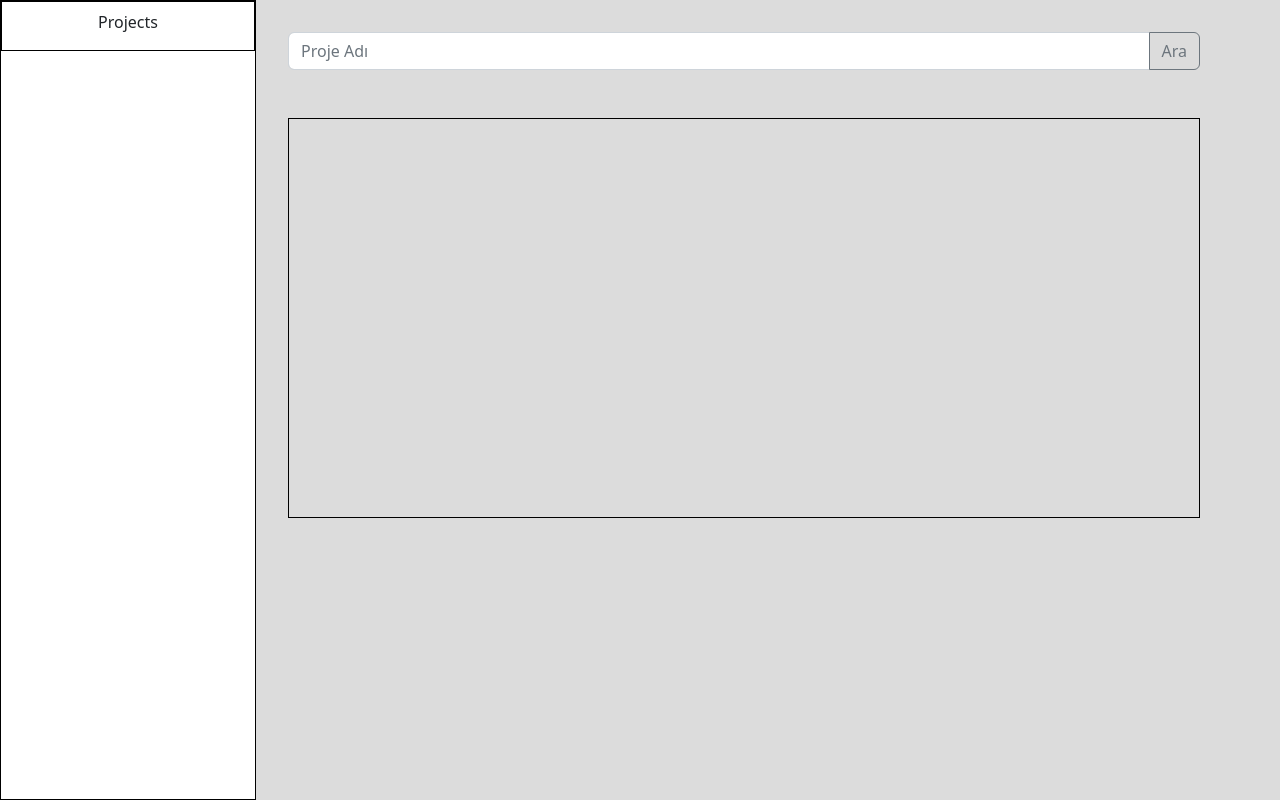
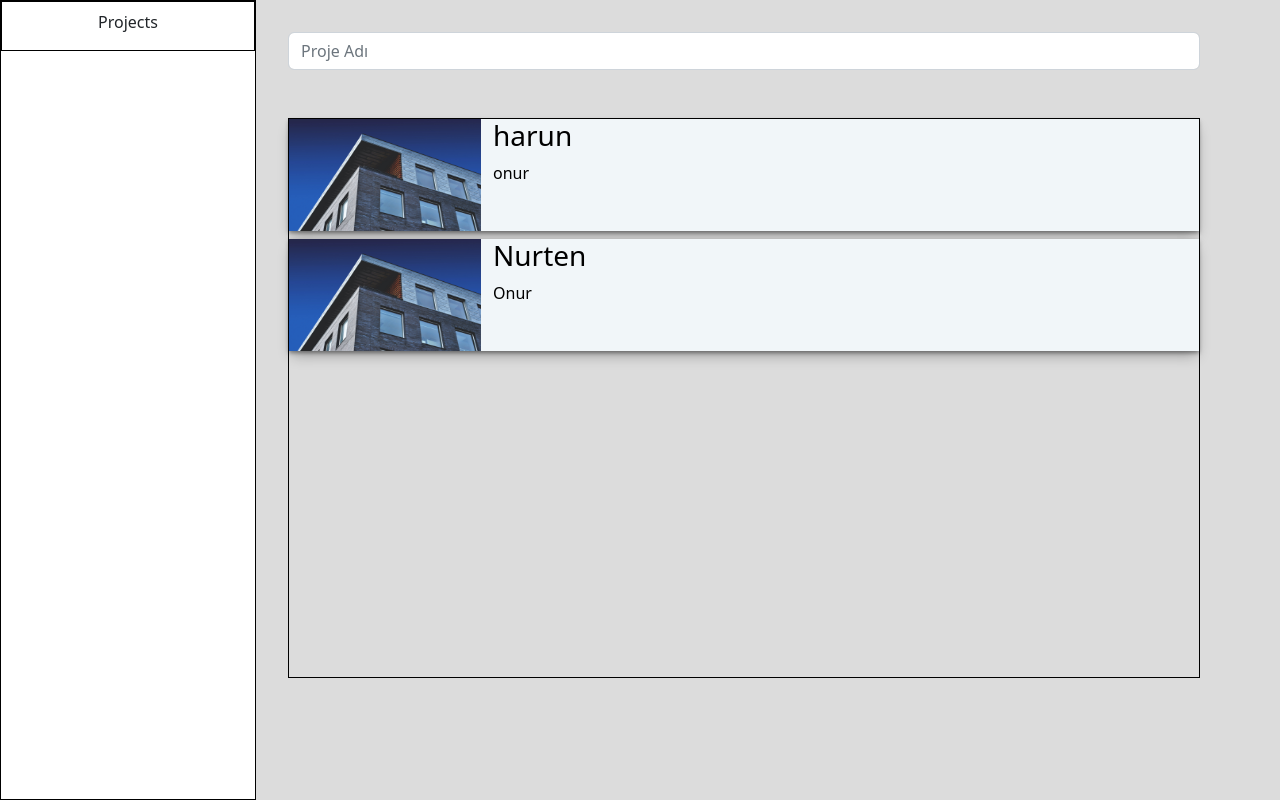
Before and after one commit to haro3535/personal-website, a Next.js app in the folder my-app/: page /admin in a window 1280 px wide. Built offline with nearby package versions, Linux system fonts and the light colour scheme.

Commit message:
admin update

```diff
--- a/my-app/src/pages/admin.js
+++ b/my-app/src/pages/admin.js
@@ -1,7 +1,9 @@
 import { useRouter } from "next/router";
 import { useEffect, useState } from "react";
+import useSWR from 'swr';
+import Image from 'next/image'
 
-
+const fetcher = (url) => fetch(url).then((res) => res.json());
 
 export async function getStaticProps(){
     const res = await fetch('http://localhost:3000/api/check');
@@ -17,6 +19,7 @@ export async function getStaticProps(){
 export default function Admin({ admin }){
     const router = useRouter();
     const [flag, setFlag] = useState(false);
+    const [search, setSearch] = useState('');
 
 
     useEffect(() => {
@@ -29,6 +32,10 @@ export default function Admin({ admin }){
         }
     })
 
+    const handleSearch = (e) => {
+        setSearch(e.target.value);
+    }
+
     return(
         <>
             <main>
@@ -38,19 +45,18 @@ export default function Admin({ admin }){
                 <div style={{width: '100vw', height: '100vh',display: 'flex'}}>
                     <div className="left-panel" style={{width: '20vw', height: '100vh', border: '1px solid black'}}>
                         <div className="left-menu">
-                            <div className="left-menu-elements">Projects</div>
+                            <div className="left-menu-elements" onClick={() => displayProjects()}>Projects</div>
                             <div className="left-menu-elements"></div>
                             <div className="left-menu-elements"></div>
                         </div>
                     </div>
                     <div className="right-panel">
                         <div className="project-info">
-                            <div class="input-group mb-3">
-                                <input type="text" class="form-control" placeholder="Proje Adı" aria-label="Recipient's username" aria-describedby="button-addon2" />
-                                <button class="btn btn-outline-secondary" type="button" id="button-addon2">Ara</button>
+                            <div className="input-group mb-3">
+                                <input type="text" className="form-control" placeholder="Proje Adı" aria-label="Recipient's username" aria-describedby="button-addon2" onChange={(value) => handleSearch(value)} />
                             </div>
                             <div className="project-list">
-
+                                <DisplayProjectsForAdmin search={search} />
                             </div>
                         </div>
                     </div>
@@ -58,7 +64,64 @@ export default function Admin({ admin }){
             </main>
         </>
     )
+}
 
 
 
+
+function DisplayProjectsForAdmin({ search }){
+
+    const {data , error, isLoading} = useSWR('/api/project', fetcher);
+    const projectElements = [];
+    const displayedProject = [];
+
+    if (error) console.log(error);
+    if (isLoading) console.log('Loading...')
+
+    if (!isLoading){
+        const parsedData = JSON.parse(data);
+
+        for (let index = 0; index < parsedData.project.length; index++) {
+            projectElements.push(
+              <div key={index} className='pElements'>
+                  <div className='elementPhoto'>
+                    <Image
+                      src={parsedData.project[index].img.url}
+                      alt='1'
+                      className='elementPhotoImage'
+                      width={500}
+                      height={500}
+                      priority={true}
+                    />
+                  </div>
+                  <div className='container' style={{backgroundColor: '#F1F6F9', color: "black"}}>
+                    <h3>{parsedData.project[index].header}</h3>
+                    <p>{parsedData.project[index].desc}</p>
+                  </div>
+              </div>
+            )
+          }
+    }
+
+    if (search == '') {
+        return (
+            <>
+                {projectElements}
+            </>
+            );
+    }
+    else {
+        projectElements.forEach( project => {
+            const headerVal = project.props.children[1].props.children[0].props.children
+
+            if (headerVal.includes(search)){
+                displayedProject.push(project);
+            }
+        })
+        return(
+            <>
+               {displayedProject}
+            </>
+        )
+    }
 }
--- a/my-app/src/pages/api/project.js
+++ b/my-app/src/pages/api/project.js
@@ -24,7 +24,5 @@ async function sendJSONData(){
 
   const projects = await fs.readFile(dataPath + 'projects.json','utf-8');
 
-  const serialized = JSON.stringify(projects);
-
-  return serialized;
+  return projects;
 }
--- a/my-app/src/pages/projectView.js
+++ b/my-app/src/pages/projectView.js
@@ -41,7 +41,7 @@ function DisplayProjects(){
 
   if (isLoading) return <div>Loading...</div>;
 
-    const parsedData = JSON.parse(JSON.parse(data));
+    const parsedData = JSON.parse(data);
 
     if(parsedData == null) return <h4> No Project </h4>
 
--- a/my-app/src/styles/adminStyle.css
+++ b/my-app/src/styles/adminStyle.css
@@ -23,7 +23,7 @@
 
 .project-list{
     width: auto;
-    height: 50vh;
+    height: 70vh;
     border: 1px solid black;
     margin-top: 3rem;
 }
```
